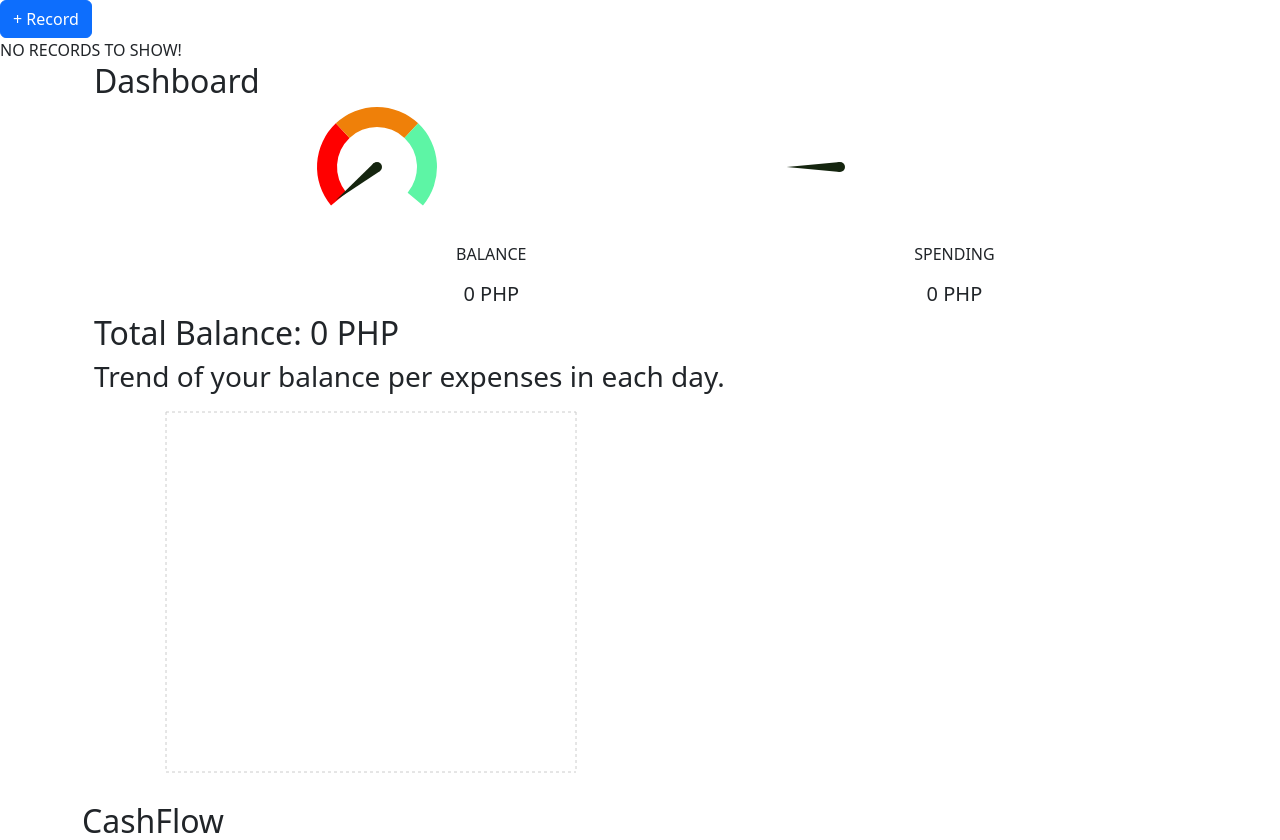
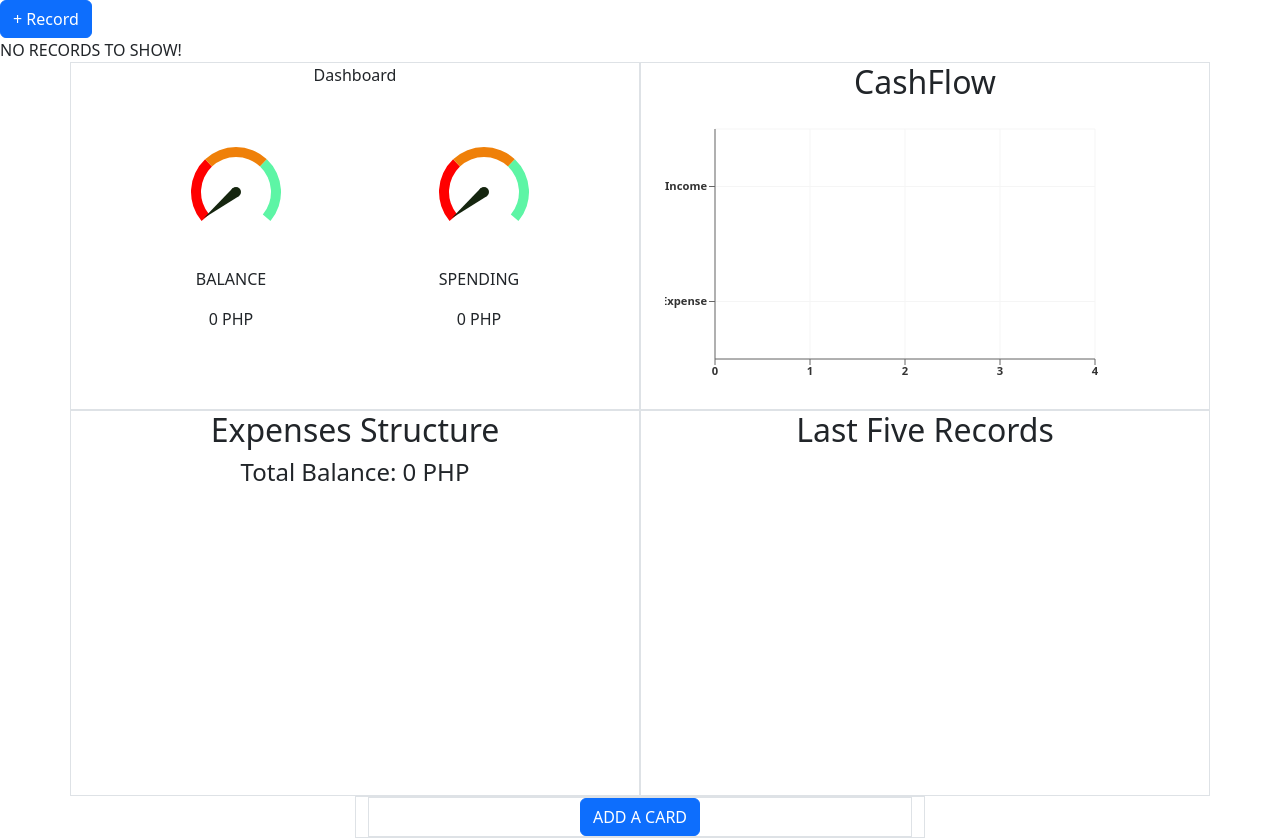
Before and after one commit to NimaBori/expense-tracker, a React (Create React App) app: page / in a window 1280 px wide. Shown: the top 840 px of the page. Built offline with nearby package versions, Linux system fonts and the light colour scheme.

Commit message:
fix all cards minor issues. fix adding cards issues.

```diff
--- a/src/components/cards/BalanceTrend.js
+++ b/src/components/cards/BalanceTrend.js
@@ -53,19 +53,24 @@ const BalanceTrend = () => {
       <h3>Trend of your balance per expenses in each day.</h3>
       <Container width="100%" height="100%">
         <AreaChart
-          width={500}
+          width={450}
           height={400}
           data={allBalances}
           margin={{
             top: 10,
             right: 30,
-            left: 0,
+            left: -20,
             bottom: 0,
           }}
         >
           <CartesianGrid strokeDasharray="3 3" />
-          <XAxis dataKey="date" />
-          <YAxis />
+          <XAxis
+            dataKey="date"
+            tick={{ fontSize: "0.9rem", fill: "#333", fontWeight: "bold" }}
+          />
+          <YAxis
+            tick={{ fontSize: "0.7rem", fill: "#333", fontWeight: "bold" }}
+          />
           <Tooltip />
           <Area
             type="monotone"
--- a/src/components/cards/Cards.js
+++ b/src/components/cards/Cards.js
@@ -1,5 +1,8 @@
 import React, { useState, useEffect } from "react";
+import { render } from "react-dom";
 import { Container } from "react-bootstrap";
+import Row from "react-bootstrap/Row";
+import Col from "react-bootstrap/Col";
 import Dashboard from "./Dashboard";
 import BalanceTrend from "./BalanceTrend";
 import EmptyCard from "./EmptyCard";
@@ -9,34 +12,124 @@ import CashFlow from "./CashFlow";
 import LastRecords from "./LastRecords";
 
 const Cards = () => {
-  const [cards, setCards] = useState([
+  const [addCards, setAddCards] = useState(true);
+
+  let initialCarts = [
     <Dashboard />,
-    <BalanceTrend />,
     <CashFlow />,
     <ExpensesStructure />,
     <LastRecords />,
-    <SpendingByCatergories />,
+    // <EmptyCard handleAddCards={handleAddCards} />,
+  ];
+  const [cards, setCards] = useState([
+    <Dashboard />,
+    <CashFlow />,
+    <ExpensesStructure />,
+    <LastRecords />,
   ]);
+  const [loading, setLoading] = useState(false);
+  function handleAddCards(newCard, choiceNumber) {
+    // let allTags = [];
+    // cards.map((card) => allTags.push(card.type.name));
+    // console.log(allTags);
+    // if (choiceNumber == 2) {
+    //   if (newCard === "SpendingByCatergories") {
+    //     // initialCarts.splice(-1, <SpendingByCatergories />);
+    //     // setCards(initialCarts);
 
-  const handleAddCards = (newCard) => {
-    let allTags = [];
-    // console.log(!cards.includes(<Dashboard />));
-    cards.map((card) => allTags.push(card.type.name));
-    if (!allTags.includes(newCard)) {
-      if (newCard === "SpendingByCatergories") {
-        setCards([...cards, <SpendingByCatergories />]);
-      } else if (newCard === "ExpensesStructure") {
-        setCards([...cards, <ExpensesStructure />]);
-      }
+    //     console.log(cards, "filter shoid");
+    //   } else {
+    //     initialCarts.splice(-1, 0, <BalanceTrend />);
+    //     setCards(initialCarts);
+    //   }
+    // } else if (choiceNumber == 1) {
+    //   if (newCard === "SpendingByCatergories") {
+    //     initialCarts.splice(-1, 0, <BalanceTrend />, <SpendingByCatergories />);
+    //     setCards(initialCarts);
+    //   } else {
+    //     initialCarts.splice(-1, 0, <SpendingByCatergories />, <BalanceTrend />);
+    //     setCards(initialCarts);
+    //   }
+    // }
+    // setCards(initialCarts);
+    // setLoading(!loading);
+    // setCards(initialCarts);
+    // if (!allTags.includes(newCard)) {
+
+    if (newCard === "SpendingByCatergories") {
+      setCards([...cards, <SpendingByCatergories />]);
+    } else if (newCard === "BalanceTrend") {
+      setCards([...cards, <BalanceTrend />]);
+      // console.log("omad to BalanceTrend! ", initialCarts);
     }
-  };
+
+    // setNewTags([...newTags, newCard]);
+    // console.log(newArray, "newarray");
+    // const newArray = initialCarts.slice(0, initialCarts.length - 1);
+    // setCards([
+    //   ...newArray,
+    //   <SpendingByCatergories />,
+    //   initialCarts.slice(-1),
+    // ]);
+    // console.log("omad to spending! ", cards.length);
+
+    // initialCarts.push(<SpendingByCatergories />);
+    // const lastIndex = initialCarts.length - 1;
+    // const temp = initialCarts[lastIndex];
+    // initialCarts[lastIndex] = initialCarts[lastIndex - 1];
+    // initialCarts[lastIndex - 1] = temp;
+
+    // initialCarts.splice(
+    //   initialCarts.length - 1,
+    //   0,
+    //   <SpendingByCatergories />
+    // );
+
+    // const newArray = [
+    //   ...initialCarts.slice(0, initialCarts.length - 1),
+    //   <SpendingByCatergories />,
+    //   ...initialCarts.slice(-1),
+    // ];
+
+    // initialCarts.splice(initialCarts.length - 1, 0, <SpendingByCatergories />);
+
+    // cards.splice(cards.length - 1, 0, <BalanceTrend />);
+    // setNewTags([...newTags, newCard]);
+    // initialCarts.push(<BalanceTrend />);
+
+    // console.log("omad to trend! ", cards.length);
+
+    // initialCarts.splice(initialCarts.length - 1, 0, <BalanceTrend />);
+
+    // }
+    // console.log(choiceNumber);
+  }
+
+  // useEffect(() => {
+  //   console.log("EFFECT |", "cards: ", cards, "initial cards: ", initialCarts);
+  //   <EmptyCard handleAddCards={handleAddCards} />;
+  // }, [cards]);
 
   return (
-    <Container>
-      {cards.map((card, index) => (
-        <React.Fragment key={index}>{card}</React.Fragment>
-      ))}
-      <EmptyCard handleAddCards={handleAddCards} />
+    <Container className="text-center">
+      <Row className="justify-content-center">
+        {cards.map((card, index) => (
+          <Col
+            key={index}
+            xs={12}
+            md={8}
+            lg={6}
+            style={{ maxWidth: "" }}
+            className="border"
+          >
+            {card}
+          </Col>
+        ))}
+        <Col xs={12} md={8} lg={6} style={{ maxWidth: "" }} className="border">
+          <EmptyCard handleAddCards={handleAddCards} active={addCards} />
+        </Col>
+        {/* <EmptyCard handleAddCards={handleAddCards} /> */}
+      </Row>
     </Container>
   );
 };
--- a/src/components/cards/CashFlow.js
+++ b/src/components/cards/CashFlow.js
@@ -1,3 +1,4 @@
+import { Container } from "react-bootstrap";
 import {
   ComposedChart,
   Line,
@@ -51,59 +52,50 @@ const CashFlow = () => {
     },
   ];
 
-  // const income = transactions
-  //   .map((transact) => {
-  //     if (transact.type === "income") {
-  //       return transact.amount;
-  //     }
-  //   })
-  //   .reduce((acc, cur) => {
-  //     let num = typeof cur === "number" ? cur : Number(cur);
-  //     if (!isNaN(num)) {
-  //       return acc + cur;
-  //     }
-  //     return acc;
-  //   }, 0);
-
-  // const expense = transactions
-  //   .map((transact) => {
-  //     if (transact.type === "expense") {
-  //       return transact.amount;
-  //     }
-  //   })
-  //   .reduce((acc, cur) => {
-  //     let num = typeof cur === "number" ? cur : Number(cur);
-  //     if (!isNaN(num)) {
-  //       return acc + cur;
-  //     }
-  //     return acc;
-  //   }, 0);
-
   return (
     <>
       <h2>CashFlow </h2>
-      <div width="100%" height="100%">
+      <Container width="100%" height="100%">
         <ComposedChart
           layout="vertical"
-          width={500}
-          height={400}
+          width={450}
+          height={300}
           data={data}
           margin={{
             top: 20,
             right: 20,
             bottom: 20,
-            left: 20,
+            left: -10,
           }}
         >
           <CartesianGrid stroke="#f5f5f5" />
-          <XAxis type="number" label="PHP" />
-          <YAxis dataKey="name" type="category" scale="band" />
+          <XAxis
+            tick={{ fontSize: "0.7rem", fill: "#333", fontWeight: "bold" }}
+            type="number"
+            label={
+              <text
+                x={260}
+                y={380}
+                dy={10}
+                dx={10}
+                textAnchor="end"
+                fill="#666"
+              >
+                PHP
+              </text>
+            }
+          />
+          <YAxis
+            tick={{ fontSize: "0.7rem", fill: "#333", fontWeight: "bold" }}
+            dataKey="name"
+            type="category"
+            scale="auto"
+          />
           <Tooltip />
-          {/* <Legend /> */}
           <Area fill="#8884d8" stroke="#8884d8" />
-          <Bar dataKey="balance" barSize={100} fill="#413ea0" />
+          <Bar dataKey="balance" barSize={80} fill="#413ea0" />
         </ComposedChart>
-      </div>
+      </Container>
     </>
   );
 };
--- a/src/components/cards/Dashboard.js
+++ b/src/components/cards/Dashboard.js
@@ -18,10 +18,11 @@ const Dashboard = () => {
     }
   });
   const totalExpenses = expenses.reduce((acc, cur) => acc + cur, 0);
-
+  console.log("needle spending: ", Math.abs(Math.min(...expenses)));
   return (
-    <Container className="d-flex text-center">
-      <h2 className="">Dashboard</h2>
+    <Container className="text-center">
+      <div className="">Dashboard</div>
+      <Container className="d-flex justify-content-center">
         <PieChartWithNeedle
           status={currentBalance}
           title="BALANCE"
@@ -33,6 +34,7 @@ const Dashboard = () => {
           maximum={Math.abs(Math.min(...expenses))}
         />
       </Container>
+    </Container>
   );
 };
 
--- a/src/components/cards/EmptyCard.js
+++ b/src/components/cards/EmptyCard.js
@@ -1,4 +1,4 @@
-import React, { useState } from "react";
+import React, { useEffect, useState } from "react";
 import { Container } from "react-bootstrap";
 import Button from "react-bootstrap/Button";
 import Col from "react-bootstrap/Col";
@@ -9,18 +9,32 @@ import img2 from "../../data/images/Expenses-Structure.jpg";
 
 const EmptyCard = ({ handleAddCards }) => {
   const [modalShow, setModalShow] = useState(false);
-  const cards = [
+  const [active, setActive] = useState(true);
+  const [cards, setCards] = useState([
     {
       component: "SpendingByCatergories",
       name: "Spending by Categories",
       img: img1,
     },
     {
-      component: "ExpensesStructure",
-      name: "Expenses Structure",
+      component: "BalanceTrend",
+      name: "Balance Trends",
       img: img2,
     },
-  ];
+  ]);
+
+  function handleOnClick(card, i) {
+    setCards(cards.filter((card, index) => index !== i));
+    // console.log("length 2 bode shod: ", cards.length);
+    // console.log(i);
+    // console.log(cards.map((card) => card.name));
+    cards.length === 1 && setModalShow(false);
+    cards.length === 1 && setActive(false);
+    handleAddCards(card, cards.length);
+  }
+  // useEffect(() => {
+  //   handleOnClick();
+  // }, [handleAddCards]);
 
   function MydModalWithGrid(props) {
     return (
@@ -33,19 +47,18 @@ const EmptyCard = ({ handleAddCards }) => {
           <Modal.Title id="contained-modal-title-vcenter">ADD CARD</Modal.Title>
         </Modal.Header>
         <Modal.Body className="show-grid">
-          <Container>
-            <Row>
-              <Col xs={12} md={8}>
-                {cards.map((card, index) => (
-                  <Container key={index}>
-                    <h3>{card.name}</h3>
-                    <div onClick={() => handleAddCards(card.component)}>
-                      <img src={card.img} style={{ width: "20rem" }} />
-                    </div>
+          <Container className="">
+            {cards.length > 0 &&
+              cards.map((card, index) => (
+                <Container key={index}>
+                  <h3>{card.name}</h3>
+                  <Container
+                    onClick={() => handleOnClick(card.component, index)}
+                  >
+                    <img src={card.img} style={{ width: "20rem" }} />
                   </Container>
-                ))}
-              </Col>
-            </Row>
+                </Container>
+              ))}
           </Container>
         </Modal.Body>
         <Modal.Footer>
@@ -57,7 +70,11 @@ const EmptyCard = ({ handleAddCards }) => {
 
   return (
     <Container className="border text-center">
-      <Button variant="primary" onClick={() => setModalShow(true)}>
+      <Button
+        variant="primary"
+        style={active ? { display: "inline-block" } : { display: "none" }}
+        onClick={() => setModalShow(true)}
+      >
         ADD A CARD
       </Button>
       <MydModalWithGrid show={modalShow} onHide={() => setModalShow(false)} />
--- a/src/components/cards/ExpensesStructure.js
+++ b/src/components/cards/ExpensesStructure.js
@@ -121,7 +121,7 @@ const ExpensesStructure = () => {
       <h2>Expenses Structure</h2>
       <h4>Total Balance: {currentBalance} PHP</h4>
       <Container width="100%" height="100%" className="">
-        <PieChart width={700} height={300}>
+        <PieChart width={450} height={300}>
           <Pie
             activeIndex={activeIndex}
             activeShape={renderActiveShape}
--- a/src/components/cards/LastRecords.js
+++ b/src/components/cards/LastRecords.js
@@ -11,17 +11,24 @@ const LastRecords = () => {
       {transactions.length > 0 &&
         transactions.map((transact, index) => {
           if (transact.no > transactions.length - 5) {
-            const { category, mode, date, time, amount } = transact;
+            const { category, type, date, time, amount } = transact;
             const money = amount
               .toString()
               .replace(/\B(?=(\d{3})+(?!\d))/g, ",");
             return (
-              <div key={index}>
+              <Container
+                key={index}
+                className={`d-flex ${
+                  type === "expense" ? "bg-danger" : "bg-success"
+                } bg-opacity-25 p-1 mb-1 `}
+              >
                 <div>{category}</div>
-                <div>{money}</div>
-                <div>{date}</div>
-                <div>{time}</div>
-              </div>
+                <div className="d-flex ms-auto me-2">
+                  <div className="">{date}</div>
+                  <div className="ps-2">{time}</div>
+                </div>
+                <div className="ps-5">{money} PHP</div>
+              </Container>
             );
           }
         })}
--- a/src/components/cards/PieChartWithNeedle.js
+++ b/src/components/cards/PieChartWithNeedle.js
@@ -6,7 +6,7 @@ const PieChartWithNeedle = ({ status, title, maximum }) => {
   const RADIAN = Math.PI / 180;
   let currentValue;
   let single;
-  if (maximum === -Infinity) {
+  if (maximum === -Infinity || maximum === Infinity) {
     single = 100;
     currentValue = -65;
   } else {
@@ -19,10 +19,10 @@ const PieChartWithNeedle = ({ status, title, maximum }) => {
     { name: "B", value: single, color: "#EF8009" },
     { name: "C", value: single, color: "#5DF5A5" },
   ];
-  const cx = 100;
+  const cx = 50;
   const cy = 100;
-  const iR = 40;
-  const oR = 60;
+  const iR = 35;
+  const oR = 45;
   const value = currentValue;
 
   const needle = (value, data, cx, cy, iR, oR, color) => {
@@ -55,8 +55,9 @@ const PieChartWithNeedle = ({ status, title, maximum }) => {
   };
 
   return (
-    <Container className="text-center">
-      <PieChart width={170} height={180}>
+    <Container className="d-flex flex-sm-column justify-content-sm-start align-items-center">
+      <div>
+        <PieChart width={100} height={180}>
           <Pie
             dataKey="value"
             startAngle={220}
@@ -75,9 +76,10 @@ const PieChartWithNeedle = ({ status, title, maximum }) => {
           </Pie>
           {needle(value, data, cx, cy, iR, oR, "#15250F")}
         </PieChart>
+      </div>
       <Container>
         <p>{title}</p>
-        <h5>{status.toString().replace(/000$/, "K")} PHP</h5>
+        <p>{status.toString().replace(/000$/, "K")} PHP</p>
       </Container>
     </Container>
   );
```
Also changed, not shown: src/components/cards/SpendingByCatergories.js (+13 -6 lines). Lines whose indentation alone changed are shown as unchanged.
